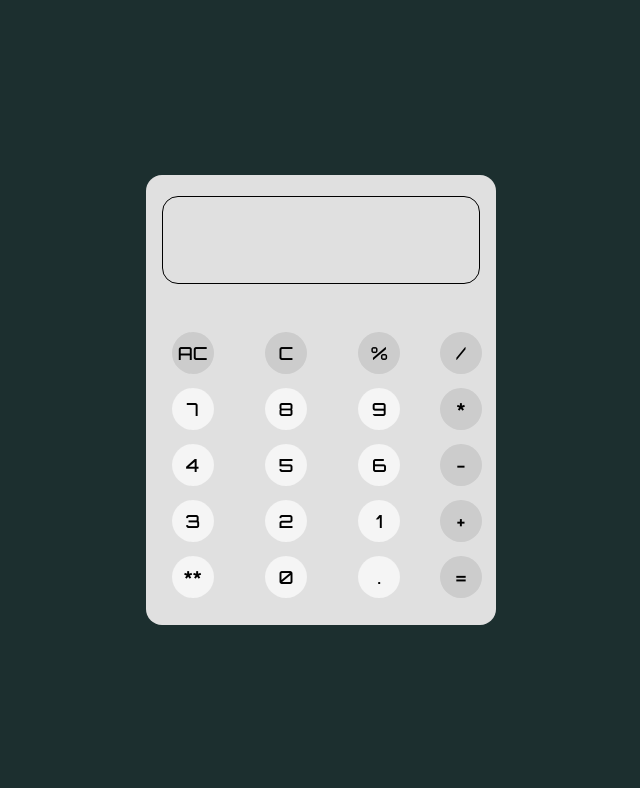
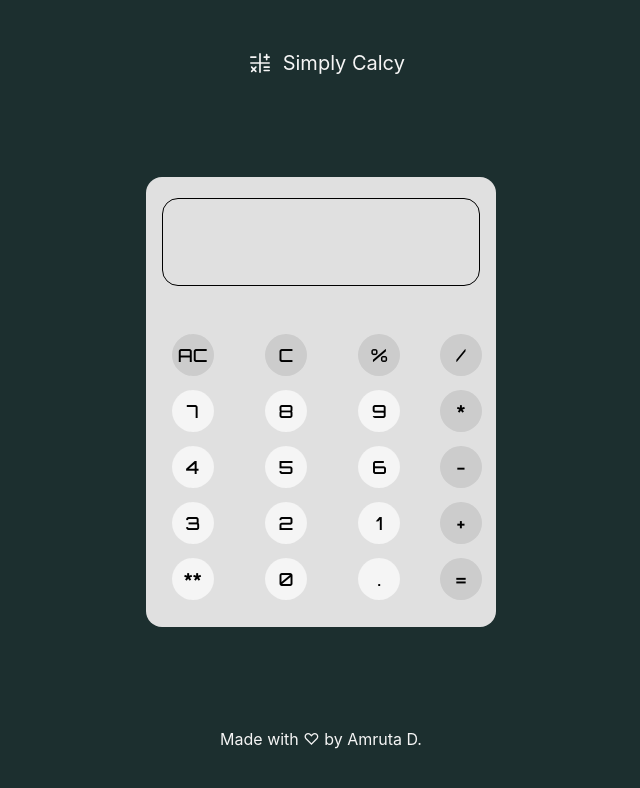
Before and after one commit to Amruta0103/calculator, a React (Create React App) app: page / in a window 1280 px wide. Shown: the top 788 px of the page, without its empty margins (319-959 px from the left). Built offline with nearby package versions, Linux system fonts and the light colour scheme.

Commit message:
Final touches done

```diff
--- a/src/App.jsx
+++ b/src/App.jsx
@@ -1,6 +1,7 @@
 import './App.css';
 import styled from 'styled-components';
 import Calculator from './components/Calculator';
+import logo from './assets/calculator-simple.svg';
 // import Temp from './temp';
 
 const App = () => {
@@ -8,17 +9,37 @@ const App = () => {
   background: #1c2f2f;
   display:flex;
   flex-direction:column;
-  justify-content:space-evenly;
+  justify-content: center;
   align-items: center;
   height: 100vh;
   width:100%;
   `
+  const Header = styled.div`
+  color: #f5f5f5;
+  margin: auto;
+  font-size: 20px;
+  display: flex;
+  justify-content: center;
+  align-items: center
+  `
+  const Logo = styled.img`
+  height: 20px;
+  width: 20px;
+  margin: 0 0.8rem 0;
+  `
+  const Footer = styled.div`
+  color: #f5f5f5;
+  margin: auto;
+  `
 
   return (
     <App>
-      {/* <Title>Simply-Calcy</Title> */}
+      <Header>
+        <Logo src={logo} />
+        Simply Calcy
+      </Header>
       <Calculator />
-      {/* <Temp /> */}
+      <Footer>Made with ♡ by Amruta D.</Footer>
     </App>
   );
 }
```
Also changed, not shown: src/assets/calculator-simple.svg (added).
